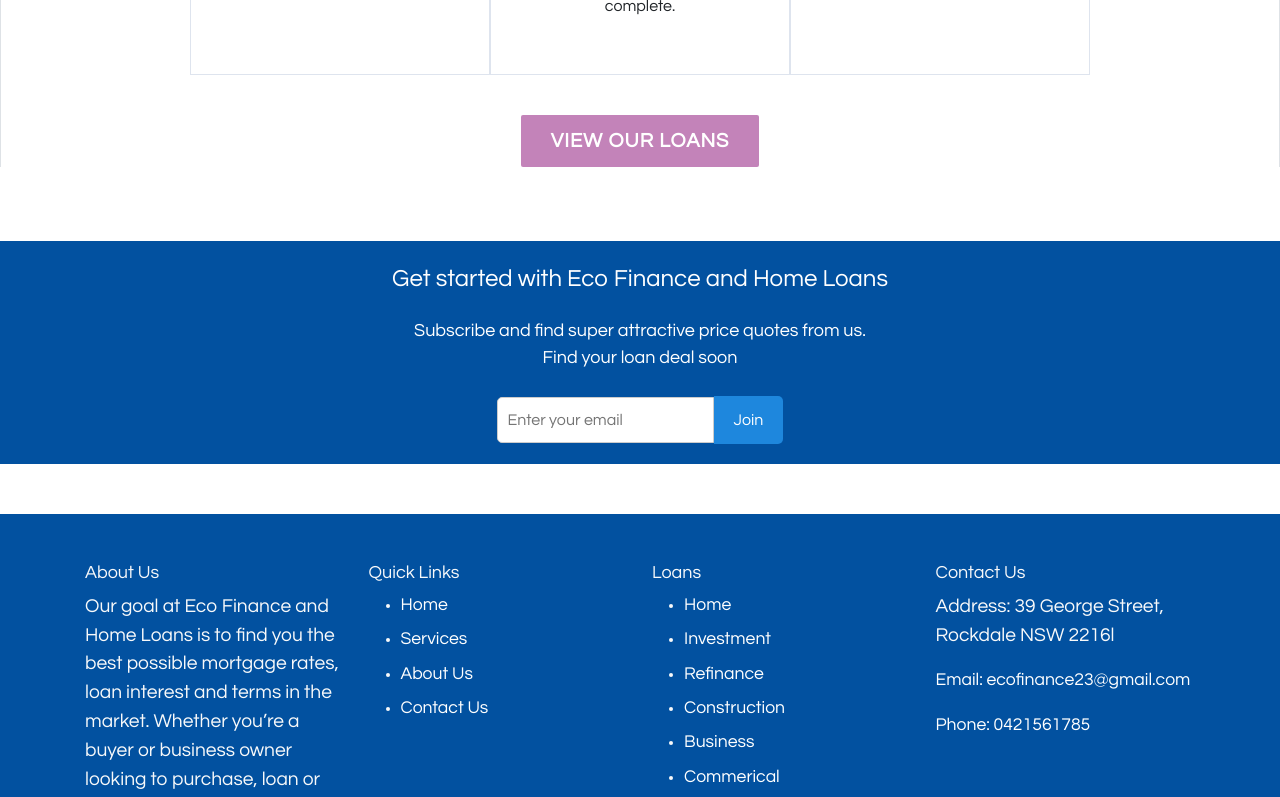
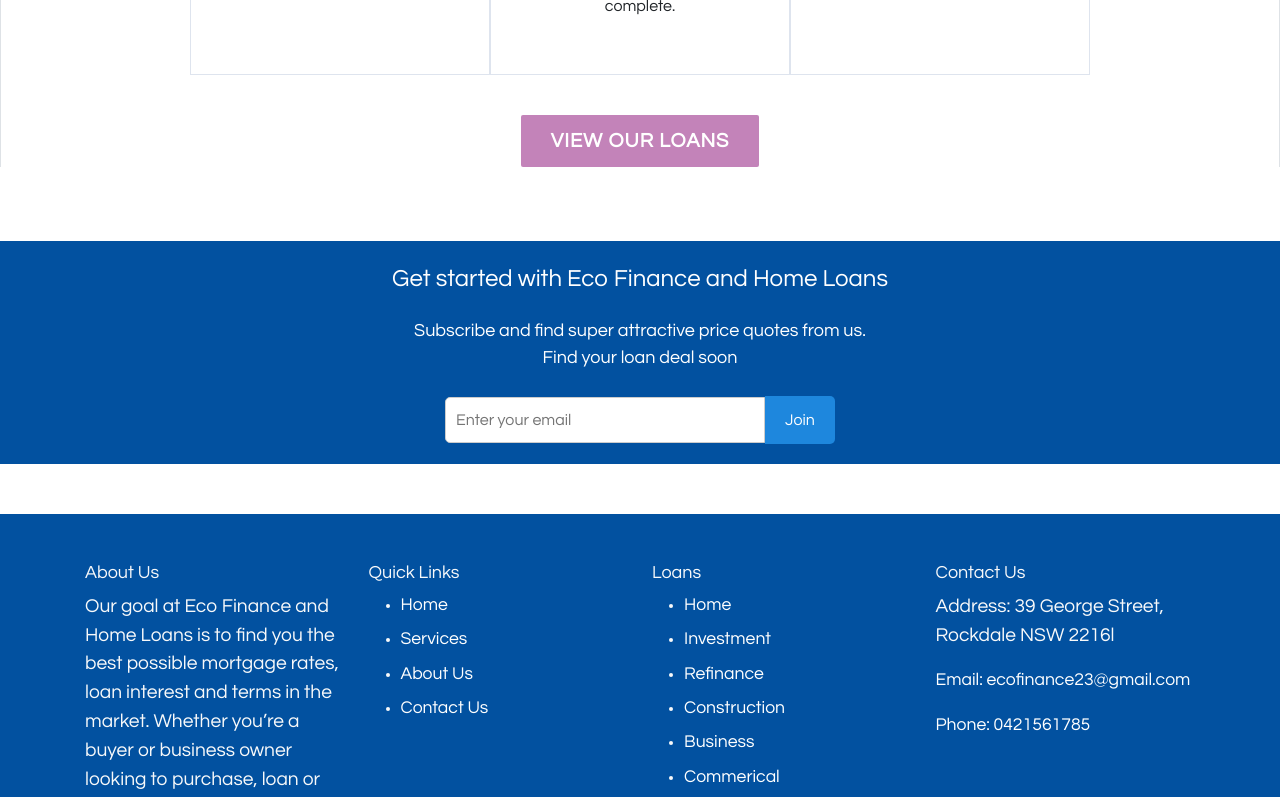
Before and after one commit to manutdmohit/eco-finance, a Next.js app: page / in a window 1280 px wide. Shown: the part 1210-2007 px from the top of the page. Built offline with nearby package versions, Linux system fonts and the light colour scheme.

Commit message:
Set email field input to 25vw

```diff
--- a/app/components/Get Started/GetStarted.css
+++ b/app/components/Get Started/GetStarted.css
@@ -61,6 +61,7 @@
   border: 1px solid #ccc;
   border-radius: 5px 0 0 5px;
   font-size: 1rem;
+  width: 25vw;
   outline: none;
 }
 
```
